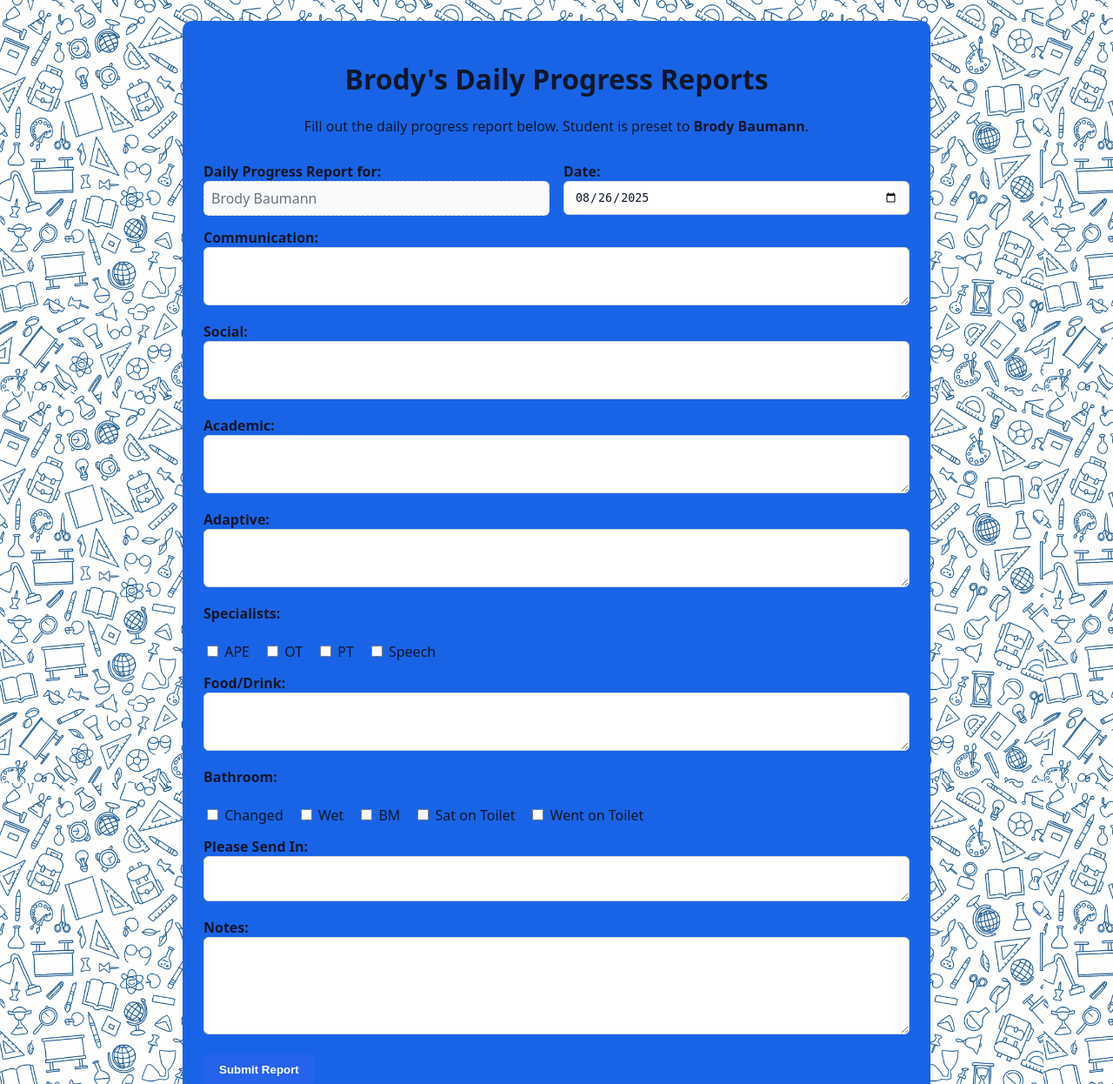
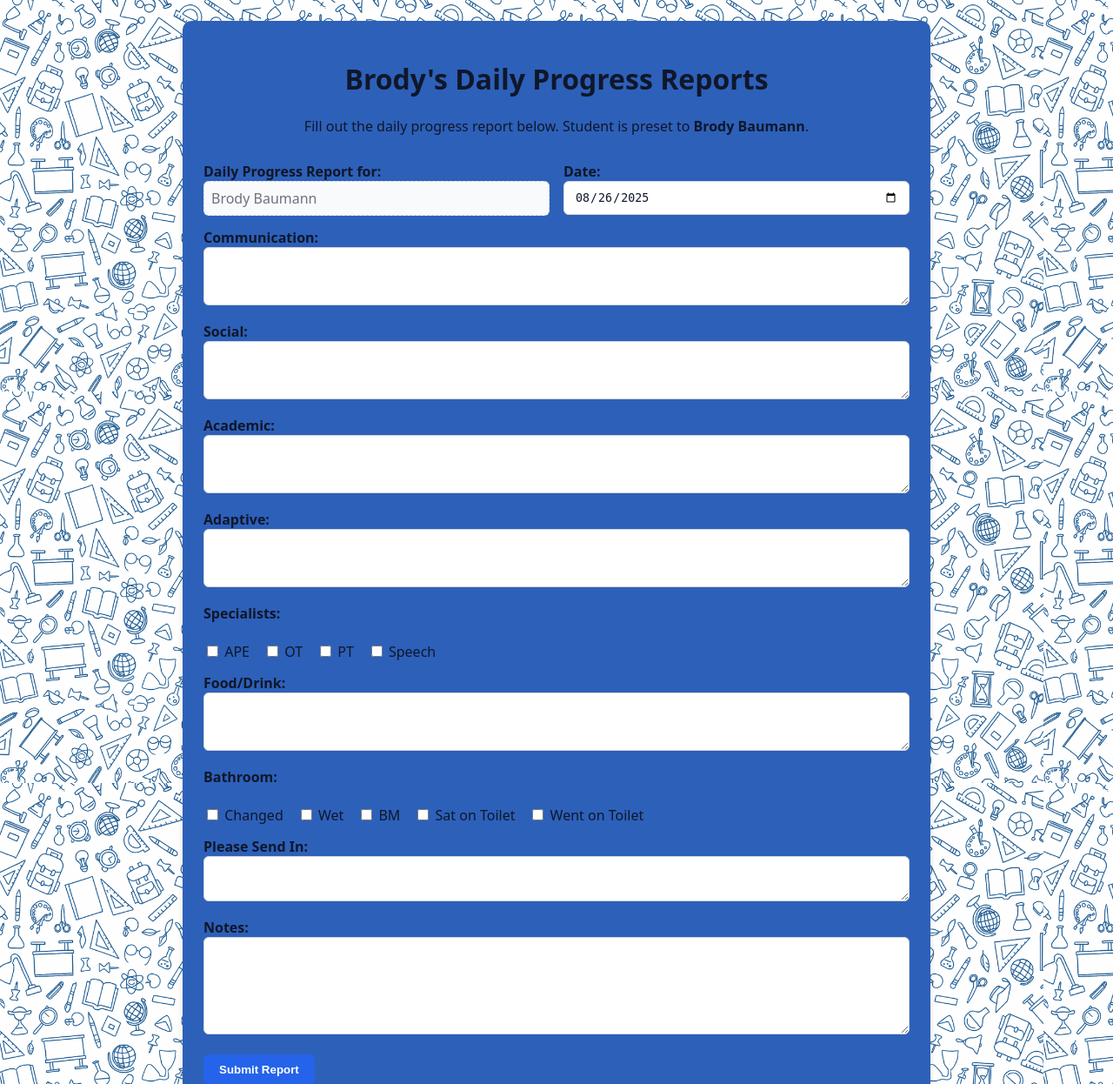
Before and after one commit to Brodymann/brodys-daily-reports, a PHP site: page / in a window 1280 px wide. Shown: the top 1246 px of the page at 87% size. Run offline with PHP 8.4, Linux system fonts and the light colour scheme.

Commit message:
Darkened the container More

```diff
--- a/assets/css/style.css
+++ b/assets/css/style.css
@@ -1,7 +1,7 @@
 /* ===== Base ===== */
 :root {
   --bg-pattern-size: 300px auto;
-  --container-blue: #1964e6;    /* darker blue that complements the doodle theme */
+  --container-blue: #2d60b9;    /* darker blue that complements the doodle theme */
   --brand-blue: #2563eb;
   --text: #0f172a;
   --muted: #6b7280;
```
